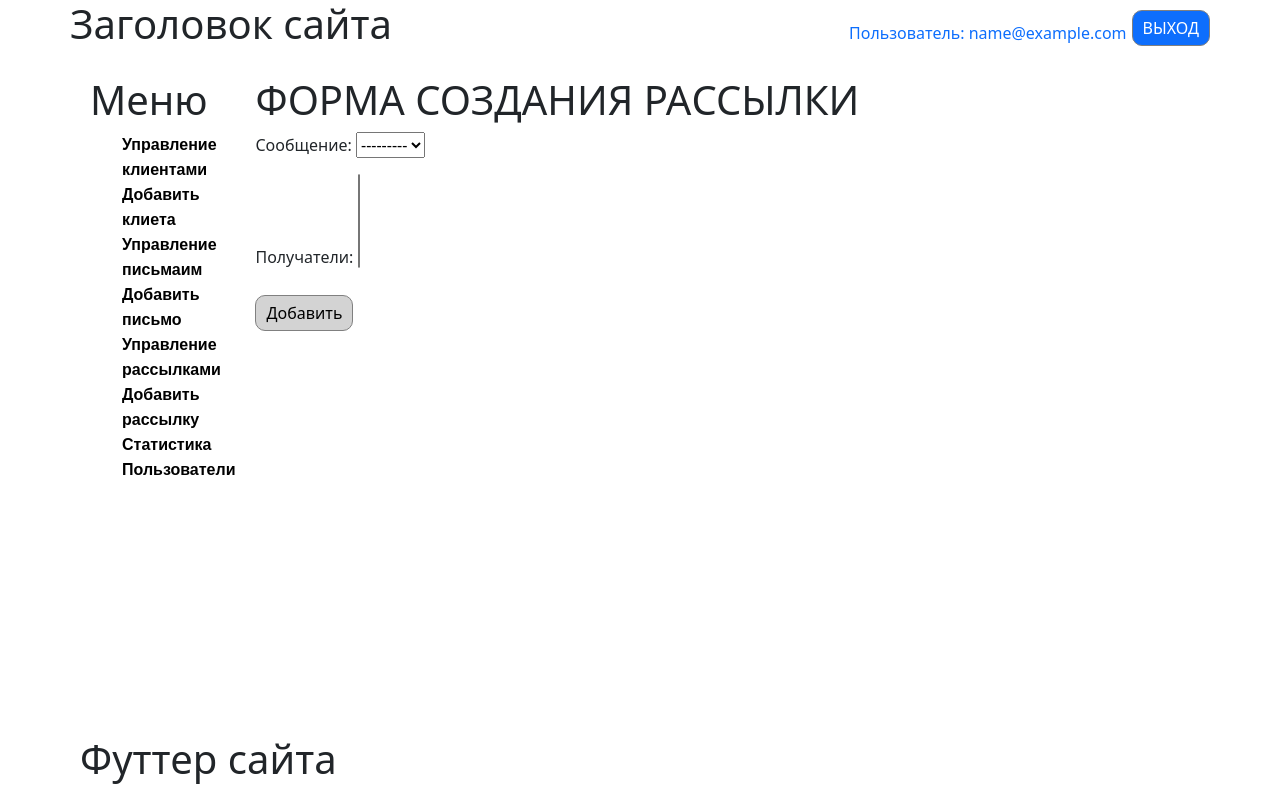
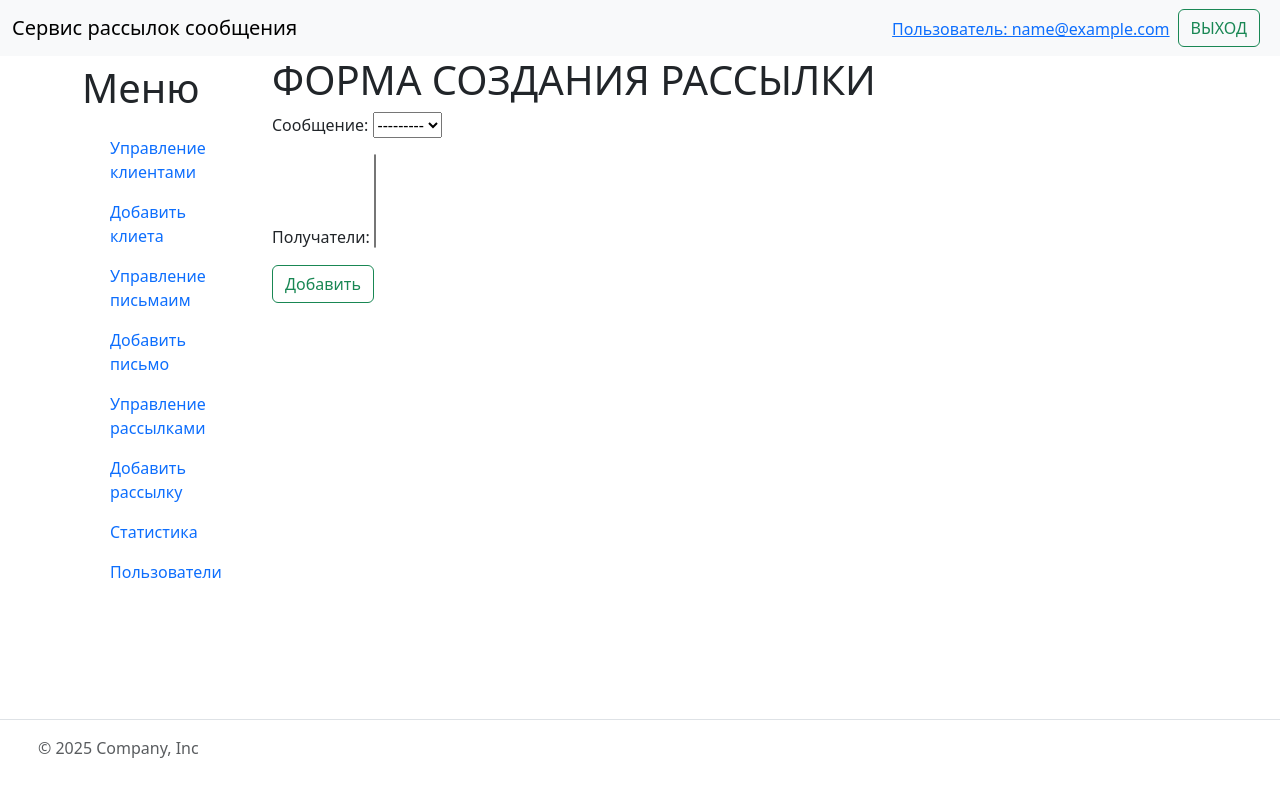
Before and after one commit to NasgDen/Course_Project_4, a Django app: page /distribution_add/ in a window 1280 px wide. Run offline with Django 5.2, Linux system fonts and the light colour scheme; the visitor is signed in with stand-in values (Sample User, id 1); data that the repository does not hold is empty; some libraries are stand-ins or nearby versions.

Commit message:
Fix шаблонов - подключение классов bootstrap

```diff
--- a/message/templates/base.html
+++ b/message/templates/base.html
@@ -1,42 +1,55 @@
-<!doctype html>
-<html lang="rus">
+<!DOCTYPE html>
+<html lang="en">
 <head>
-    <meta charset="utf-8">
-    <meta name="viewport" content="width=device-width, initial-scale=1">
-    <title>{% block title %}{% endblock %}</title>
+    <meta charset="UTF-8">
+    <meta name="viewport" content="width=device-width, initial-scale=1.0">
     <link rel="stylesheet" href="/static/css/bootstrap.min.css">
-    <link rel="stylesheet" href="/static/css/style.css">
-
+    <title>Document</title>
 </head>
 <body>
 
-    <div class="container center">
-        <div class='header'>
-                <H1 class="header_title"> Заголовок сайта</H1>
-                <div class=buttonbox>
+<nav class="navbar bg-body-tertiary">
+    <div class="container-fluid">
+        <a class="row navbar-brand m-0">Сервис рассылок сообщения</a>
+        <div class="d-flex">
             {% if user.is_authenticated %}
-                                <a class="ms-3 my-0 mr-md-auto font-weight-normal text-decoration-none" href="/users/edit_user/{{user.pk}}/">Пользователь: {{user.email}}</a>
+            <a class="pt-2 mb-0 me-2"
+               href="/users/edit_user/{{user.pk}}/">Пользователь: {{user.email}}</a>
             <form action="{% url 'users:logout' %}" method="post">
                 {% csrf_token %}
-                        <button type="submit" class="btn btn-primary">ВЫХОД</button>
+                <button type="submit" class="btn btn-outline-success me-2">ВЫХОД</button>
             </form>
             {% else %}
-                        <a href="{% url 'users:login'%}" class="btn btn-primary">ВХОД</a>
-                        <a href="{% url 'users:registration'%}" class="btn btn-primary">РЕГИСТРАЦИЯ</a>
+            <a href="{% url 'users:login'%}" class="btn btn-outline-success me-2">ВХОД</a>
+            <a href="{% url 'users:registration'%}" class="btn btn-outline-success me-2">РЕГИСТРАЦИЯ</a>
             {% endif %}
         </div>
     </div>
-        <div class="side_menu">
+</nav>
+
+<div class="container">
+    <div class="row">
+        <div class="col-2 mt-2">
             {% include 'menu.html' %}
         </div>
-
-        <div class="main_area ">
+        <div class="col-10">
             {% block content %} {% endblock %}
         </div>
+    </div>
+</div>
 
-        <div class='footer'>
-            <H1> Футтер сайта</H1>
+<div class="fixed-bottom">
+    <footer class="d-flex flex-wrap justify-content-between align-items-center py-3 my-4 border-top">
+        <div class="col-md-4 d-flex align-items-center">
+            <a href="/" class="mb-3 me-2 mb-md-0 text-body-secondary text-decoration-none lh-1">
+                <svg class="bi" width="30" height="24">
+                    <use xlink:href="#bootstrap"></use>
+                </svg>
+            </a>
+            <span class="mb-3 mb-md-0 text-body-secondary">© 2025 Company, Inc</span>
         </div>
+
+    </footer>
 </div>
 
 <script src="/static/js/bootstrap.bundle.min.js"></script>
--- a/message/templates/menu.html
+++ b/message/templates/menu.html
@@ -1,32 +1,38 @@
-            <H1 class="side_menu__header"> Меню</H1>
-            <ul>
+            <H1> Меню</H1>
+        <div class="container">
+        <div class="row">
+            <div class="col-2 mt-2">
+                <nav class="nav flex-column">
                 {% if "message.view_mailingrecipient" in perms %}
-                    <a href="{% url 'message:recipient_list'%}" class="link">Управление клиентами</a>
+                    <a href="{% url 'message:recipient_list'%}" class="nav-link">Управление клиентами</a>
                 {% endif %}
 
                 {% if "message.add_mailingrecipient" in perms %}
-                    <a href="{% url 'message:recipient_add'%}" class="link">Добавить клиета</a>
+                    <a href="{% url 'message:recipient_add'%}" class="nav-link">Добавить клиета</a>
                 {% endif %}
 
                 {% if "message.view_message" in perms %}
-                    <a href="{% url 'message:message_list'%}" class="link">Управление письмаим</a>
+                    <a href="{% url 'message:message_list'%}" class="nav-link">Управление письмаим</a>
                 {% endif %}
 
                 {% if "message.add_message" in perms %}
-                 <a href="{% url 'message:message_add'%}" class="link">Добавить письмо</a>
+                 <a href="{% url 'message:message_add'%}" class="nav-link">Добавить письмо</a>
                 {% endif %}
 
                 {% if "message.view_distribution" in perms %}
-                    <a href="{% url 'message:distribution_list'%}" class="link">Управление рассылками</a>
+                    <a href="{% url 'message:distribution_list'%}" class="nav-link">Управление рассылками</a>
                 {% endif %}
 
                 {% if "message.add_distribution" in perms %}
-                    <a href="{% url 'message:distribution_add'%}" class="link">Добавить рассылку</a>
+                    <a href="{% url 'message:distribution_add'%}" class="nav-link">Добавить рассылку</a>
                 {% endif %}
 
 
-                <a href="{% url 'message:statistics'%}" class="link">Статистика</a>
+                <a href="{% url 'message:statistics'%}" class="nav-link">Статистика</a>
                 {% if "users.view_customuser" in perms %}
-                    <a href="{% url 'users:user_list'%}" class="link">Пользователи</a>
+                    <a href="{% url 'users:user_list'%}" class="nav-link">Пользователи</a>
                 {% endif %}
-            </ul>
+                  </nav>
+            </div>
+        </div>
+    </div>
--- a/message/templates/message/distribution_add.html
+++ b/message/templates/message/distribution_add.html
@@ -14,9 +14,9 @@
   {% csrf_token %}
   {{ form.as_p }}
   {% if distribution %}
-    <button type="submit" class="btn btn_primery">Изменить</button>
+    <button type="submit" class="btn btn-outline-success me-2">Изменить</button>
   {% else %}
-    <button type="submit" class="btn btn_primery">Добавить</button>
+    <button type="submit" class="btn btn-outline-success me-2">Добавить</button>
   {% endif %}
 </form>
 
--- a/message/templates/message/distribution_delete_confirm.html
+++ b/message/templates/message/distribution_delete_confirm.html
@@ -11,8 +11,8 @@
         <p class="content">{{recipient}}</p>
     {% endfor %}
     {% csrf_token %}
-    <button type="submit" class="btn btn-danger">Удалить</button>
-    <a href="{% url 'message:distribution_list' %}" class="btn btn-secondary">Отмена</a>
+    <button type="submit" class="btn btn-outline-danger me-2">Удалить</button>
+    <a href="{% url 'message:distribution_list' %}" class="btn btn-outline-primary me-2">Отмена</a>
   </form>
 </div>
 
--- a/message/templates/message/distribution_list.html
+++ b/message/templates/message/distribution_list.html
@@ -12,7 +12,7 @@
         {% endfor %}
         <p class="content">Статус: {{distribution.status}}</p>
 
-        <a href="{% url 'message:distribution_detail' distribution.pk%}" class="btn btn_primery">Подробнее</a>
+        <a href="{% url 'message:distribution_detail' distribution.pk%}" class="btn btn-outline-primary me-2">Подробнее</a>
     {% endif %}
 
 {% endfor %}
--- a/message/templates/message/message_add.html
+++ b/message/templates/message/message_add.html
@@ -14,9 +14,9 @@
   {% csrf_token %}
   {{ form.as_p }}
   {% if message %}
-    <button type="submit" class="btn btn_primery">Изменить</button>
+    <button type="submit" class="btn btn-outline-primary me-2">Изменить</button>
   {% else %}
-    <button type="submit" class="btn btn_primery">Добавить</button>
+    <button type="submit" class="btn btn-outline-primary me-2">Добавить</button>
   {% endif %}
 </form>
 
--- a/message/templates/message/message_delete_confirm.html
+++ b/message/templates/message/message_delete_confirm.html
@@ -8,8 +8,8 @@
   <form method="post" enctype="multipart/form-data">
     <p>Вы действительно хотите удалить {{message.subject}}?</p>
     {% csrf_token %}
-    <button type="submit" class="btn btn-danger">Удалить</button>
-    <a href="{% url 'message:message_list' %}" class="btn btn-secondary">Отмена</a>
+    <button type="submit" class="btn btn-outline-danger me-2">Удалить</button>
+    <a href="{% url 'message:message_list' %}" class="btn btn-outline-primary me-2">Отмена</a>
   </form>
 </div>
 
--- a/message/templates/message/message_detail.html
+++ b/message/templates/message/message_detail.html
@@ -7,11 +7,11 @@
 <p class="content">Тема письма: {{message.subject}}</p>
 <p class="content">Текст письма: {{message.text}}</p>
 {% if "message.change_message" in perms %}
-    <a href="{% url 'message:message_update' message.pk%}" class="btn btn_primery">Изменить</a>
+    <a href="{% url 'message:message_update' message.pk%}" class="btn btn-outline-success me-2">Изменить</a>
 {% endif %}
 {% if "message.delete_message" in perms %}
-    <a href="{% url 'message:message_delete' message.pk%}" class="btn btn_primery">Удалить</a>
+    <a href="{% url 'message:message_delete' message.pk%}" class="btn btn-outline-danger me-2">Удалить</a>
 {% endif %}
-<a href="{% url 'message:message_list' %}" class="btn btn_primery">Назад</a>
+<a href="{% url 'message:message_list' %}" class="btn btn-outline-primary me-2">Назад</a>
 
 {% endblock %}
--- a/message/templates/message/message_list.html
+++ b/message/templates/message/message_list.html
@@ -8,7 +8,7 @@
     {% if message.owner == user or manager %}
         <p class="content">Тема письма: {{message.subject}}</p>
         <p class="content">Текст письма: {{message.text}}</p>
-        <a href="{% url 'message:message_detail' message.pk%}" class="btn btn_primery">Подробнее</a>
+        <a href="{% url 'message:message_detail' message.pk%}" class="btn btn-outline-primary me-2">Подробнее</a>
     {% endif %}
 {% endfor %}
 
--- a/message/templates/message/recipient_add.html
+++ b/message/templates/message/recipient_add.html
@@ -14,9 +14,9 @@
   {% csrf_token %}
   {{ form.as_p }}
   {% if recipient %}
-    <button type="submit" class="btn btn_primery">Изменить</button>
+    <button type="submit" class="btn btn-outline-success me-2">Изменить</button>
   {% else %}
-    <button type="submit" class="btn btn_primery">Добавить</button>
+    <button type="submit" class="btn btn-outline-success me-2">Добавить</button>
   {% endif %}
 </form>
 
--- a/message/templates/message/recipient_delete_confirm.html
+++ b/message/templates/message/recipient_delete_confirm.html
@@ -8,8 +8,8 @@
   <form method="post" enctype="multipart/form-data">
     <p>Вы действительно хотите удалить {{recipient.full_name}}?</p>
     {% csrf_token %}
-    <button type="submit" class="btn btn-danger">Удалить</button>
-    <a href="{% url 'message:recipient_list' %}" class="btn btn-secondary">Отмена</a>
+    <button type="submit" class="btn btn-outline-danger me-2">Удалить</button>
+    <a href="{% url 'message:recipient_list' %}" class="btn btn-outline-primary me-2">Отмена</a>
   </form>
 </div>
 
--- a/message/templates/message/recipient_detail.html
+++ b/message/templates/message/recipient_detail.html
@@ -8,12 +8,12 @@
 <p class="content">ФИО: {{recipient.full_name}}</p>
 <p class="content">Коментарий: {{recipient.comment}}</p>
 {% if "message.change_mailingrecipient" in perms %}
-    <a href="{% url 'message:recipient_update' recipient.pk%}" class="btn btn_primery">Изменить</a>
+    <a href="{% url 'message:recipient_update' recipient.pk%}" class="btn btn-outline-success me-2">Изменить</a>
 {% endif %}
 {% if "message.delete_mailingrecipient" in perms %}
-    <a href="{% url 'message:recipient_delete' recipient.pk%}" class="btn btn_primery">Удалить</a>
+    <a href="{% url 'message:recipient_delete' recipient.pk%}" class="btn btn-outline-danger me-2">Удалить</a>
 {% endif %}
-<a href="{% url 'message:recipient_list' %}" class="btn btn_primery">Назад</a>
+<a href="{% url 'message:recipient_list' %}" class="btn btn-outline-primary me-2">Назад</a>
 
 
 {% endblock %}
--- a/message/templates/message/recipient_list.html
+++ b/message/templates/message/recipient_list.html
@@ -9,7 +9,7 @@
         <p class="content">EMAIL: {{recipient.email}}</p>
         <p class="content">ФИО: {{recipient.full_name}}</p>
         <p class="content">Коментарий: {{recipient.comment}}</p>
-        <a href="{% url 'message:recipient_detail' recipient.pk%}" class="btn btn_primery">Подробнее</a>
+        <a href="{% url 'message:recipient_detail' recipient.pk%}" class="btn btn-outline-primary me-2">Подробнее</a>
     {% endif %}
 {% endfor %}
 
--- a/users/templates/users/edit_user.html
+++ b/users/templates/users/edit_user.html
@@ -8,7 +8,7 @@
 <form method="post" enctype="multipart/form-data">
   {% csrf_token %}
   {{ form.as_p }}
-  <button type="submit" class="btn btn-primary">Сохранить</button>
+  <button type="submit" class="btn btn-outline-success me-2">Сохранить</button>
 </form>
 
 {% endblock %}
--- a/users/templates/users/login.html
+++ b/users/templates/users/login.html
@@ -8,7 +8,7 @@
 <form method="post" enctype="multipart/form-data">
   {% csrf_token %}
   {{ form.as_p }}
-  <button type="submit" class="btn btn-primary">Вход</button>
+  <button type="submit" class="btn btn-outline-primary me-2">Вход</button>
 </form>
 <a href="{% url 'users:password_reset' %}">Забыли пароль?</a>
 
--- a/users/templates/users/registration.html
+++ b/users/templates/users/registration.html
@@ -8,7 +8,7 @@
 <form method="post" enctype="multipart/form-data">
   {% csrf_token %}
   {{ form.as_p }}
-  <button type="submit" class="btn btn-primary">Регистрация</button>
+  <button type="submit" class="btn btn-outline-primary me-2">Регистрация</button>
 </form>
 
 {% endblock %}
--- a/users/templates/users/user_list.html
+++ b/users/templates/users/user_list.html
@@ -6,7 +6,7 @@
 
 {% for user in users %}
     <p class="content">Адрес электронной почты: {{user.email}}</p>
-    <a href="{% url 'users:user_detail' user.pk%}" class="btn btn_primery">Подробнее</a>
+    <a href="{% url 'users:user_detail' user.pk%}" class="btn btn-outline-primary me-2">Подробнее</a>
 {% endfor %}
 
 {% endblock %}
```
Also changed, not shown: message/templates/message/distribution_detail.html (+6 -6 lines), users/templates/users/user_detail.html (+3 -4 lines). Lines whose indentation alone changed are shown as unchanged.
